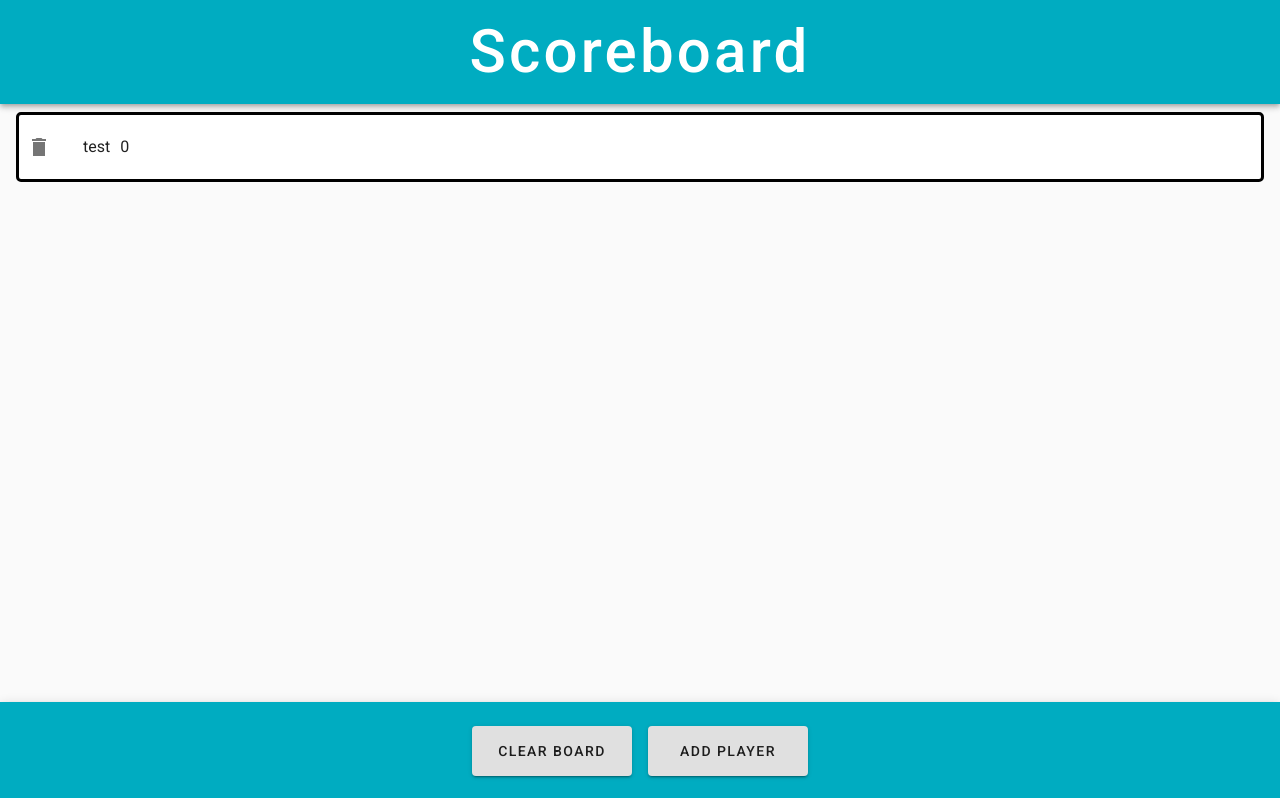
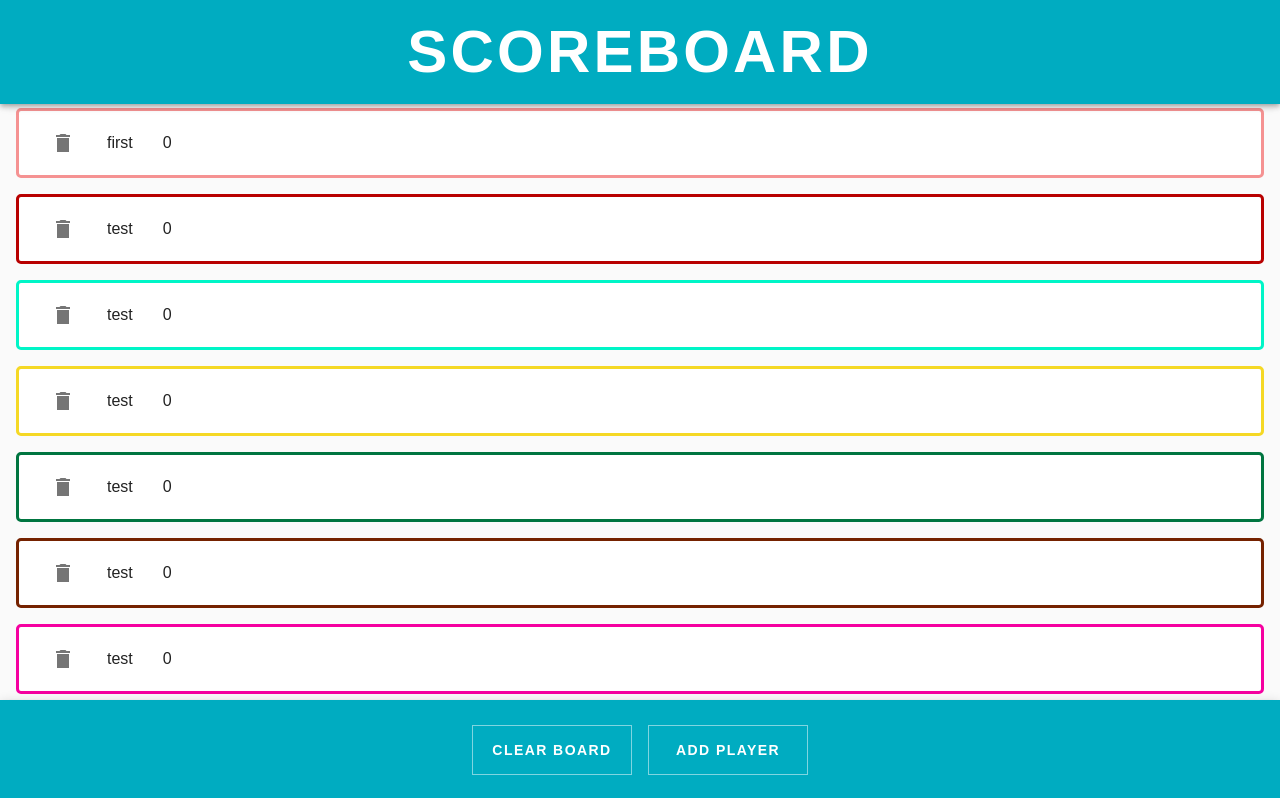
Before and after one commit to rvsape/scoreboard, a React (Create React App) app: page / in a window 1280 px wide. Shown: the top 798 px of the page. Built offline with nearby package versions, Linux system fonts and the light colour scheme.

Commit message:
improve styles

```diff
--- a/src/App.js
+++ b/src/App.js
@@ -1,4 +1,4 @@
-import { useState } from 'react';
+import React, { useState } from 'react';
 import { makeStyles } from '@material-ui/core/styles';
 import Grid from '@material-ui/core/Grid';
 
@@ -7,21 +7,44 @@ import Header from './components/Header';
 import PlayerList from './components/PlayerList';
 import PlayerForm from './components/PlayerForm';
 import Footer from './components/Footer';
+import { MAX_PLAYERS, COLOR_BANK } from './constants';
+
 // TODO:
 // - theme (better styles)
 // - animation
-// - colored board
+
 const useStyles = makeStyles((theme) => ({
     titleContainer: {
       textAlign: 'center',
+      position: 'relative',
+      top: '100px'
     }
 }));
 
-const randomColor = () => `#${Math.floor(Math.random()*16777215).toString(16)}`;
+const setColor = () => {
+  const colorIndex = Math.floor(Math.random() * COLOR_BANK.length);
+  const color = COLOR_BANK[colorIndex];
+  COLOR_BANK.splice(colorIndex, 1);
+  return color;
+};
+
+const testPool = [
+  {id: 1, name: 'first', score: 0, color: setColor()},
+  {id: 2, name: 'test', score: 0, color: setColor()},
+  {id: 3, name: 'test', score: 0, color: setColor()},
+  {id: 4, name: 'test', score: 0, color: setColor()},
+  {id: 5, name: 'test', score: 0, color: setColor()},
+  {id: 6, name: 'test', score: 0, color: setColor()},
+  {id: 7, name: 'test', score: 0, color: setColor()},
+  {id: 8, name: 'test', score: 0, color: setColor()},
+  {id: 756, name: 'test', score: 0, color: setColor()},
+  {id: 43, name: 'test', score: 0, color: setColor()},
+  {id: 42, name: 'last', score: 0, color: setColor()}
+]
 
 function App() {
   const classes = useStyles();
-  const [players, setPlayers] = useState([{id: 1, name: 'test', score: 0, color: '#000'}]);
+  const [players, setPlayers] = useState(testPool);
   const [addAction, setAddAction] = useState(false);
   const [name, setName] = useState('');
   const [score, setScore] = useState(0);
@@ -36,7 +59,9 @@ function App() {
   }
 
   const addPlayer = () => {
+    if (players.length < MAX_PLAYERS) {
       setAddAction(true);
+    }
   }
 
   const savePlayer = () => {
@@ -46,12 +71,11 @@ function App() {
       cleanInputs();
       return
     }
-
     const newPlayer = {
       id: players.length +1,
       name: name,
       score: score,
-      color: randomColor(),
+      color: setColor(),
     };
     setPlayers([...players, newPlayer])
     cleanInputs();
@@ -98,15 +122,20 @@ function App() {
   }
 
   return (
+    <div>
+      <Header />
       <Grid
         container
         direction="column"
         justifyContent="center"
         alignItems="stretch"
+        style={{
+          height: '100%',
+          position: 'relative',
+        }}
       >
-      <Header />
         {!addAction && (
-          <div>
+          <React.Fragment>
             {players.length === 0 && (
               <Grid item className={classes.titleContainer}>
                 <h2>Begin by adding players!</h2>
@@ -121,7 +150,7 @@ function App() {
               newScore={newScore}
               deletePlayer={deletePlayer}
             />
-          </div>
+          </React.Fragment>
         )}
         {addAction && (
           <PlayerForm
@@ -131,13 +160,14 @@ function App() {
             savePlayer={savePlayer}
           />
         )}
+      </Grid>
       <Footer
         addPlayer={addPlayer}
         addAction={addAction}
         playerCount={players.length}
         clearBoard={clearBoard}
       />
-    </Grid>
+    </div>
   );
 }
 
--- a/src/components/Button.js
+++ b/src/components/Button.js
@@ -7,22 +7,30 @@ const useStyles = makeStyles((theme) => ({
         marginBottom: theme.spacing(2),
         minHeight: '50px',
         minWidth: '160px',
+        color: '#fff',
+        fontWeight: 'bold',
+        borderRadius: '0',
         [theme.breakpoints.down('390')]: {
             minWidth: '60px',
         },
     }
 }));
 
-function CustomButton({title, color, onClick, variant, fullWidth=false, elevated = true}) {
+function CustomButton({title, color="primary", onClick, variant, fullWidth=false, elevated = true, disabled = false}) {
     const classes = useStyles();
+
     return (
         <Button
             variant={variant}
             disableElevation={!elevated}
             color={color}
+            style={{
+                color: color === 'secondary' ? '#fff' : '#004750'
+            }}
             onClick={onClick}
             className={classes.button}
             fullWidth
+            disabled={disabled}
         >
             {title}
         </Button>
--- a/src/components/Footer.js
+++ b/src/components/Footer.js
@@ -2,6 +2,7 @@ import { makeStyles } from '@material-ui/core/styles';
 import AppBar from '@material-ui/core/AppBar';
 import Toolbar from '@material-ui/core/Toolbar';
 import CustomButton from './Button';
+import { MAX_PLAYERS } from '../constants'
 
 const useStyles = makeStyles((theme) => ({
     footer: {
@@ -11,6 +12,7 @@ const useStyles = makeStyles((theme) => ({
         [theme.breakpoints.down('321')]: {
             padding: theme.spacing(1),
         },
+        minHeight: '100px'
     },
     buttonContainer: {
         "& button": {
@@ -25,18 +27,21 @@ function Footer({addAction, addPlayer, playerCount, clearBoard}) {
     return (
         <AppBar position="fixed" className={classes.footer}>
             <Toolbar className={classes.buttonContainer} style={playerCount > 0 ? { margin: 'auto'} : {}}>
-                {(playerCount > 0 && !addAction)&& (
+                {(playerCount > 0 && !addAction) && (
                     <CustomButton
-                        variant="contained"
+                        variant="outlined"
                         onClick={clearBoard}
                         title="Clear board"
+                        color="secondary"
                     />
                 )}
                 {!addAction && (
                     <CustomButton
-                        variant="contained"
+                        variant="outlined"
+                        color="secondary"
                         onClick={addPlayer}
                         title="Add player"
+                        disabled={playerCount === MAX_PLAYERS}
                         fullWidth={playerCount === 0}
                     />
                 )}
--- a/src/components/Header.js
+++ b/src/components/Header.js
@@ -11,8 +11,9 @@ const useStyles = makeStyles((theme) => ({
         textAlign: 'center',
         padding: theme.spacing(2),
         color: '#fff',
-        fontWeight: '500',
-        letterSpacing: '0.2rem'
+        fontWeight: 'bold',
+        letterSpacing: '0.2rem',
+        textTransform: 'uppercase'
     }
 }))
 
@@ -21,7 +22,7 @@ function Header() {
 
     return (
         <Grid item className={classes.root}>
-            <AppBar position="static">
+            <AppBar position="fixed">
                 <Typography variant="h2" className={classes.title}>
                     Scoreboard
                 </Typography>
--- a/src/components/PlayerForm.js
+++ b/src/components/PlayerForm.js
@@ -7,7 +7,12 @@ const useStyles = makeStyles((theme) => ({
     container: {
         width: '80%',
         margin: 'auto',
+        position:'relative',
+        top:'100px',
         padding: theme.spacing(2),
+        "& *": {
+            margin: theme.spacing(1),
+        }
     },
 }));
 
--- a/src/components/PlayerList.js
+++ b/src/components/PlayerList.js
@@ -8,18 +8,21 @@ import DeleteSharpIcon from '@material-ui/icons/DeleteSharp';
 import TextField from '@material-ui/core/TextField';
 
 const useStyles = makeStyles((theme) => ({
-    listContainer: {
+    itemContainer: {
         textAlign: 'center',
         padding: theme.spacing(2),
         paddingBottom: theme.spacing(1),
-        paddingTop: theme.spacing(1)
+        paddingTop: theme.spacing(1),
+        position: 'relative'
     },
     listItem: {
         backgroundColor: '#fff',
         border: '3px solid',
         padding: theme.spacing(1),
+        paddingLeft: theme.spacing(4),
         borderRadius: '5px',
         minHeight: '60px',
+        fontWeight: 'bold',
     }
 }));
 
@@ -28,7 +31,7 @@ function PlayerList({players, activeId, activateScoreInput, keyUp, deletePlayer,
     const scoreDisplay = (player) => {
         if (activeId === player.id) {
             return (
-                <span style={{ 'padding': '10px', minHeight: '35px'}}>
+                <span style={{ 'padding': '10px', 'marginLeft': '20px', minHeight: '35px'}}>
                     {player.score} +
                     <span>
                         <TextField
@@ -43,13 +46,14 @@ function PlayerList({players, activeId, activateScoreInput, keyUp, deletePlayer,
                 </span>
             )
         }
-        return <span style={{ 'padding': '10px'}} onClick={() => activateScoreInput(player)}>{player.score}</span>
+        return <span style={{ 'padding': '10px', 'marginLeft': '20px' }} onClick={() => activateScoreInput(player)}>{player.score}</span>
     }
 
+    const renderPlayers = () => {
         return players.map((player) => {
             return (
                 <Grid item xs={12} md={12} key={player.id}>
-                <List className={classes.listContainer}>
+                    <List className={classes.itemContainer}>
                         <ListItem className={classes.listItem} style={{ 'borderColor': player.color}}>
                             <ListItemIcon>
                                 <DeleteSharpIcon onClick={() => deletePlayer(player)} />
@@ -65,4 +69,17 @@ function PlayerList({players, activeId, activateScoreInput, keyUp, deletePlayer,
         });
     }
 
+    return (
+        <Grid item xs={12} md={12}
+            style={{
+                position: 'relative',
+                paddingBottom: '100px',
+                top: '100px'
+            }}
+        >
+            {renderPlayers()}
+        </Grid>
+    )
+}
+
 export default PlayerList;
--- /dev/null
+++ b/src/constants.js
@@ -0,0 +1,15 @@
+export const MAX_PLAYERS = 12;
+export let COLOR_BANK = [
+    '#060075',
+    '#007540',
+    '#752200',
+    '#750175',
+    '#0191B8',
+    '#B80000',
+    '#F59C00',
+    '#F500A0',
+    '#91D0F5',
+    '#F5D825',
+    '#F59292',
+    '#00F5C7'
+];
--- a/src/theme.js
+++ b/src/theme.js
@@ -9,14 +9,17 @@ let theme = createTheme({
             main: '#00acc1',
         },
         secondary: {
-            main: '#f48fb1',
+            main: '#fff',
         },
         text: {
             // primary: '#fff'
+            disabled: '#757575'
         },
+        action: {
+        }
     },
     typography: {
-        fontFamily: ["Roboto"].join(','),
+        fontFamily: ['sans-serif'].join(','),
         button: {
             letterSpacing: '0.09rem',
         },
```
Lines whose indentation alone changed are shown as unchanged.
